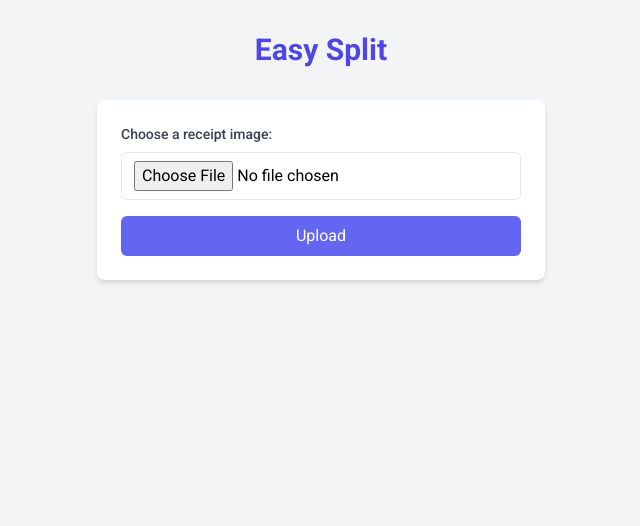
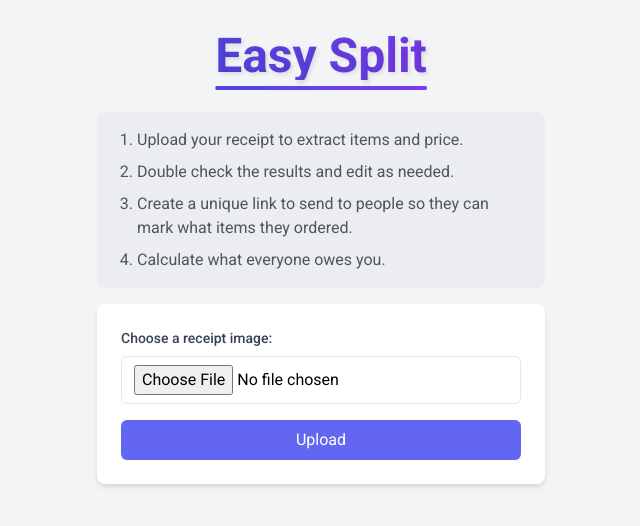
Before and after one commit to alhuang10/split-the-bill, a Flask app: page / in a window 1280 px wide. Shown: the top 526 px of the page, without its empty margins (319-959 px from the left). Run offline with Flask 3, Linux system fonts and the light colour scheme.

Commit message:
Tweak the style, add some QOL and helper stuff

```diff
--- a/templates/index.html
+++ b/templates/index.html
@@ -17,11 +17,47 @@
         .fade-enter-from, .fade-leave-to {
             opacity: 0;
         }
+        .fancy-title {
+            background: linear-gradient(45deg, #4f46e5, #7c3aed);
+            -webkit-background-clip: text;
+            background-clip: text;
+            -webkit-text-fill-color: transparent;
+            text-shadow: 2px 2px 4px rgba(0,0,0,0.1);
+            position: relative;
+            display: inline-block;
+            left: 50%;
+            transform: translateX(-50%);
+        }
+        .fancy-title::after {
+            content: '';
+            position: absolute;
+            left: 0;
+            right: 0;
+            bottom: -10px;
+            height: 4px;
+            background: linear-gradient(45deg, #4f46e5, #7c3aed);
+            border-radius: 2px;
+        }
+        .instructions-box {
+            background-color: rgba(229, 231, 235, 0.5); /* Light grey with 50% opacity */
+            border-radius: 0.5rem;
+            padding: 1rem;
+            margin-bottom: 1rem;
+        }
     </style>
 </head>
 <body class="bg-gray-100 min-h-screen">
     <div id="app" class="container mx-auto px-4 py-8">
-        <h1 class="text-3xl font-bold mb-8 text-center text-indigo-600">Easy Split</h1>
+        <h1 class="text-5xl font-black mb-8 text-center fancy-title">Easy Split</h1>
+
+        <div class="max-w-md mx-auto mb-8 instructions-box">
+            <ol class="list-decimal pl-6 space-y-2 text-gray-600">
+                <li>Upload your receipt to extract items and price.</li>
+                <li>Double check the results and edit as needed.</li>
+                <li>Create a unique link to send to people so they can mark what items they ordered. </li>
+                <li>Calculate what everyone owes you.</li>
+            </ol>
+        </div>
 
         <div class="max-w-md mx-auto bg-white rounded-lg shadow-md p-6">
             <form @submit.prevent="uploadFile" enctype="multipart/form-data">
```
Also changed, not shown: templates/ocr_result.html (+22 -1 lines), templates/split.html (+48 -2 lines).
